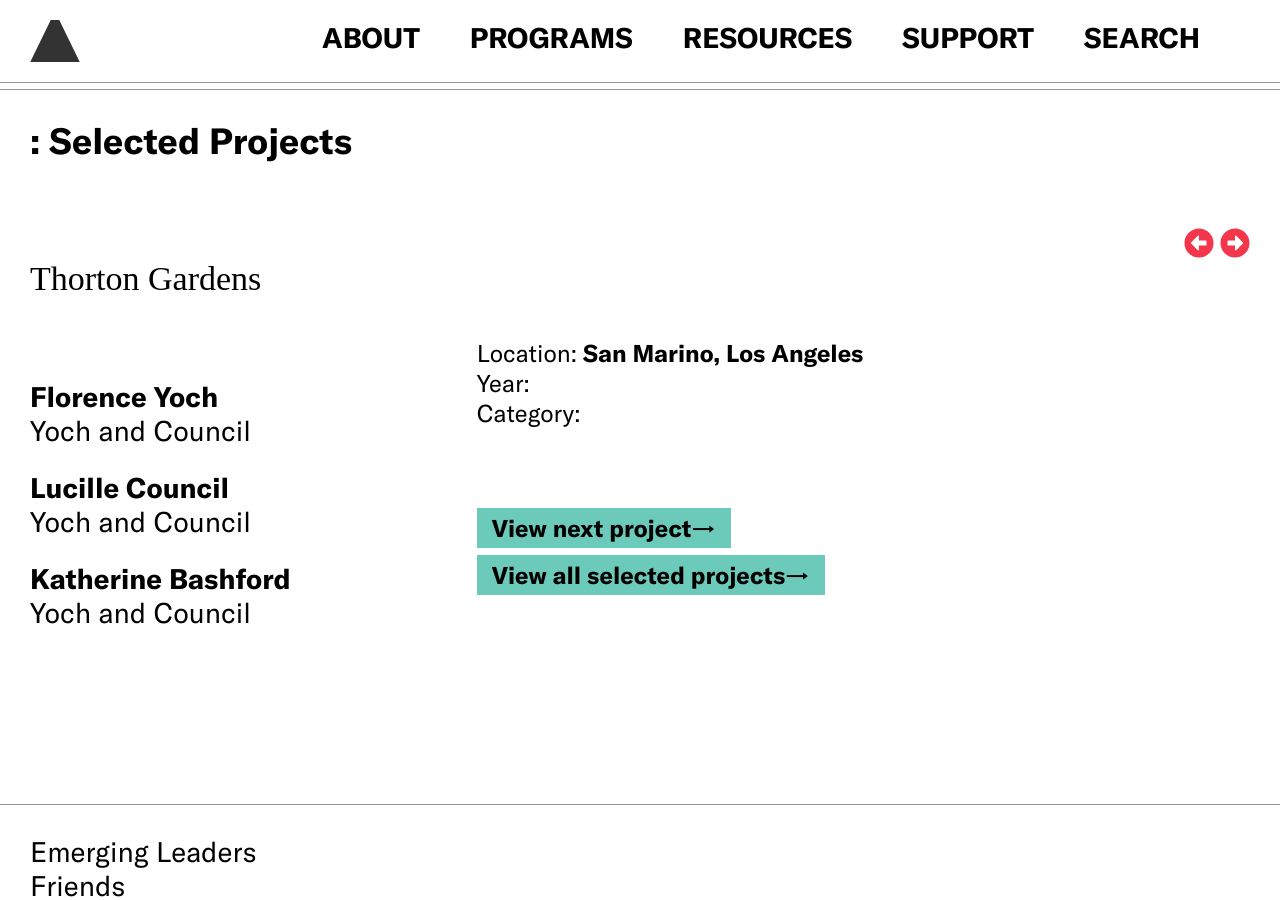
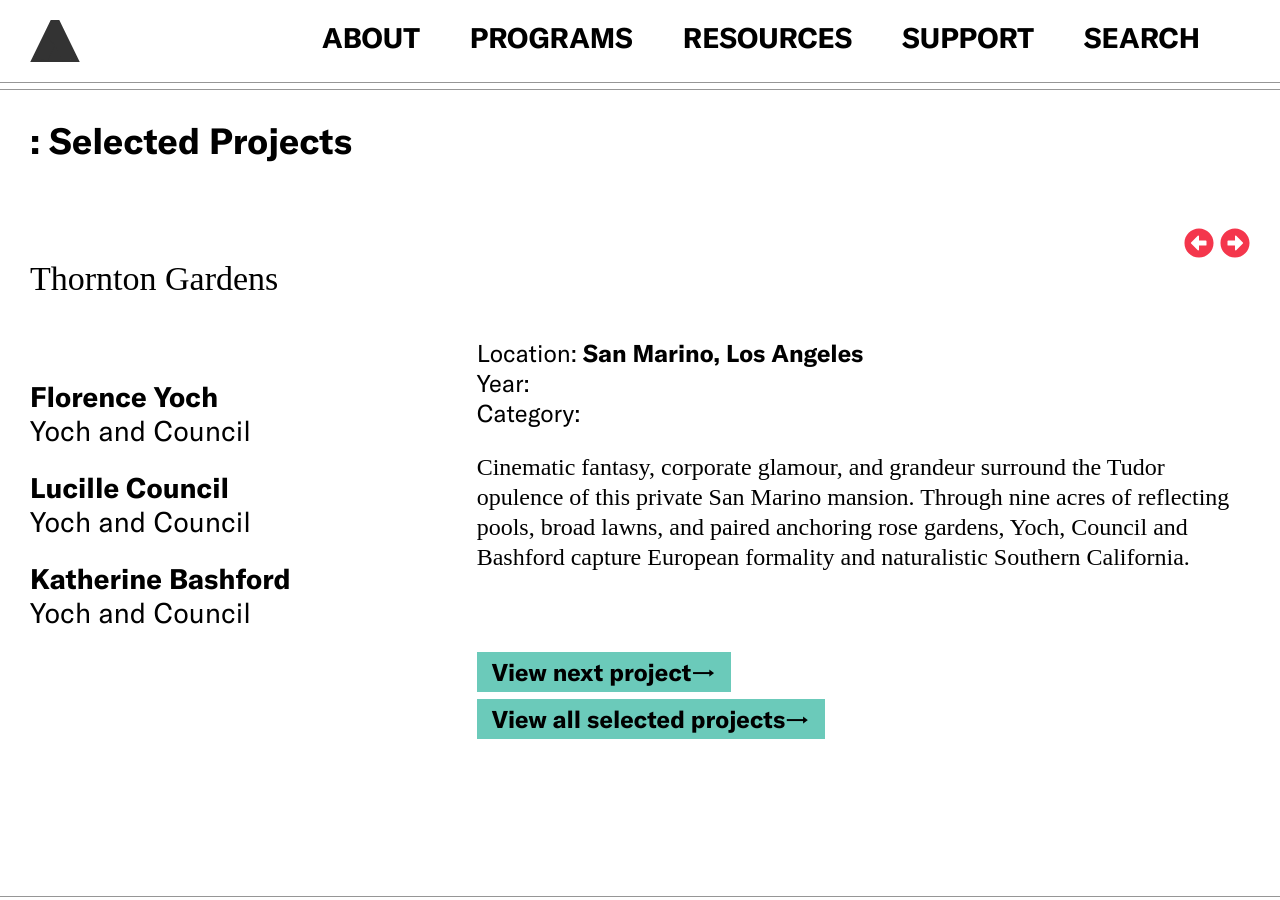
Before and after one commit to jengalas/bwaf-bbw, a Jekyll site: the page built from _bbw-projects/thorton-gardens.md, in a window 1280 px wide and 900 px high, scrolled down 319 px. Built offline with Jekyll 4.4.1, drawn with Linux system fonts in a browser that asks for light colours; some web fonts are replaced.

Commit message:
Update from Forestry.io Chun Schlesinger-Fried updated _bbw-projects/thorton-gardens.md

```diff
--- a/_bbw-projects/thorton-gardens.md
+++ b/_bbw-projects/thorton-gardens.md
@@ -3,7 +3,7 @@ layout: bbw-project
 navCategory: Programs
 bbw-year: _bbw-years/bbw-2020.md
 project_categories: []
-title: Thorton Gardens
+title: Thornton Gardens
 historical: true
 architects:
 - title: Florence Yoch
@@ -14,7 +14,10 @@ architects:
   role: Yoch and Council
 location: San Marino, Los Angeles
 year:
-description: ''
+description: 'Cinematic fantasy, corporate glamour, and grandeur surround the Tudor
+  opulence of this private San Marino mansion. Through nine acres of reflecting pools,
+  broad lawns, and paired anchoring rose gardens, Yoch, Council and Bashford capture
+  European formality and naturalistic Southern California. '
 images: []
 
 ---
```
